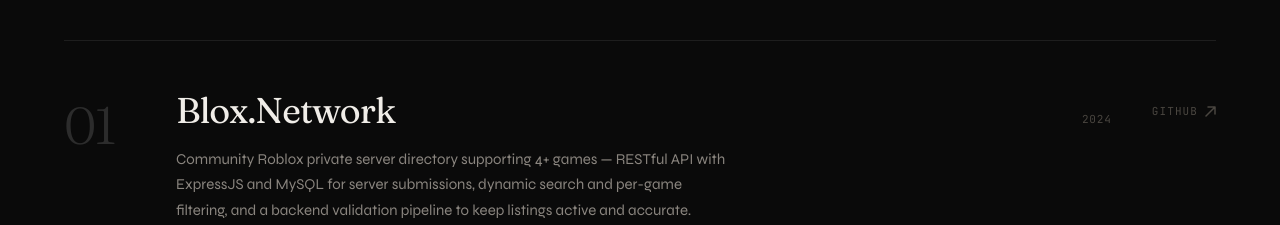
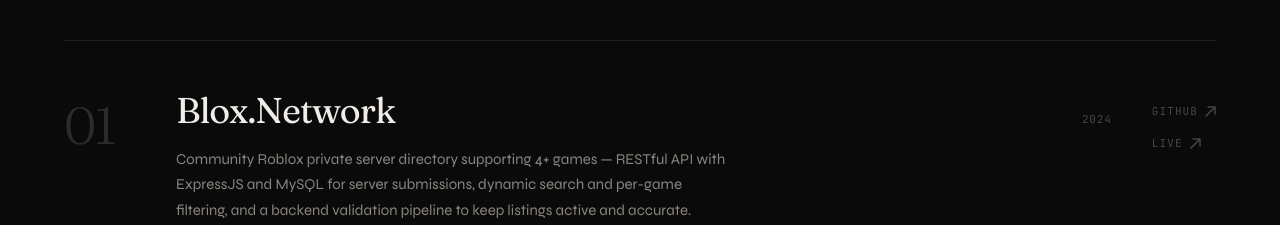
Before and after one commit to lag-packet/my-portfolio, a React (Vite) app: page / in a window 1280 px wide. Shown: the part 3000-3225 px from the top of the page. Built offline with nearby package versions, Linux system fonts and the light colour scheme.

Commit message:
make project rows clickable, add blox.network live link

```diff
--- a/src/components/Projects.jsx
+++ b/src/components/Projects.jsx
@@ -44,11 +44,12 @@
           {projects.map((project, i) => (
             <motion.article
               key={project.name}
-              className={styles.card}
+              className={`${styles.card}${project.live ? ` ${styles.cardClickable}` : ''}`}
               role="listitem"
               initial={{ opacity: 0, y: 32 }}
               animate={inView ? { opacity: 1, y: 0 } : {}}
               transition={{ duration: 0.7, delay: 0.15 + i * 0.13, ease: [0.16, 1, 0.3, 1] }}
+              onClick={project.live ? () => window.open(project.live, '_blank', 'noopener,noreferrer') : undefined}
             >
               <div className={styles.cardAccent} aria-hidden="true" />
               <div className={styles.cardNum} aria-hidden="true">
@@ -75,6 +76,7 @@
                   rel="noopener noreferrer"
                   className={styles.cardLink}
                   aria-label={`${project.name} source on GitHub`}
+                  onClick={(e) => e.stopPropagation()}
                 >
                   GitHub <ArrowIcon />
                 </a>
@@ -85,6 +87,7 @@
                     rel="noopener noreferrer"
                     className={styles.cardLink}
                     aria-label={`${project.name} live site`}
+                    onClick={(e) => e.stopPropagation()}
                   >
                     Live <ArrowIcon />
                   </a>
--- a/src/components/Projects.module.css
+++ b/src/components/Projects.module.css
@@ -66,6 +66,10 @@
 
 .card:last-child {
   border-bottom: 1px solid var(--border);
+}
+
+.cardClickable {
+  cursor: pointer;
 }
 
 .cardAccent {
--- a/src/data/data.js
+++ b/src/data/data.js
@@ -49,7 +49,7 @@
       'Community Roblox private server directory supporting 4+ games — RESTful API with ExpressJS and MySQL for server submissions, dynamic search and per-game filtering, and a backend validation pipeline to keep listings active and accurate.',
     tech: ['React', 'Vite', 'Node.js', 'Express', 'MySQL'],
     github: 'https://github.com/lag-packet',
-    live: null,
+    live: 'https://blox.network',
     year: '2024',
   },
   {
```
